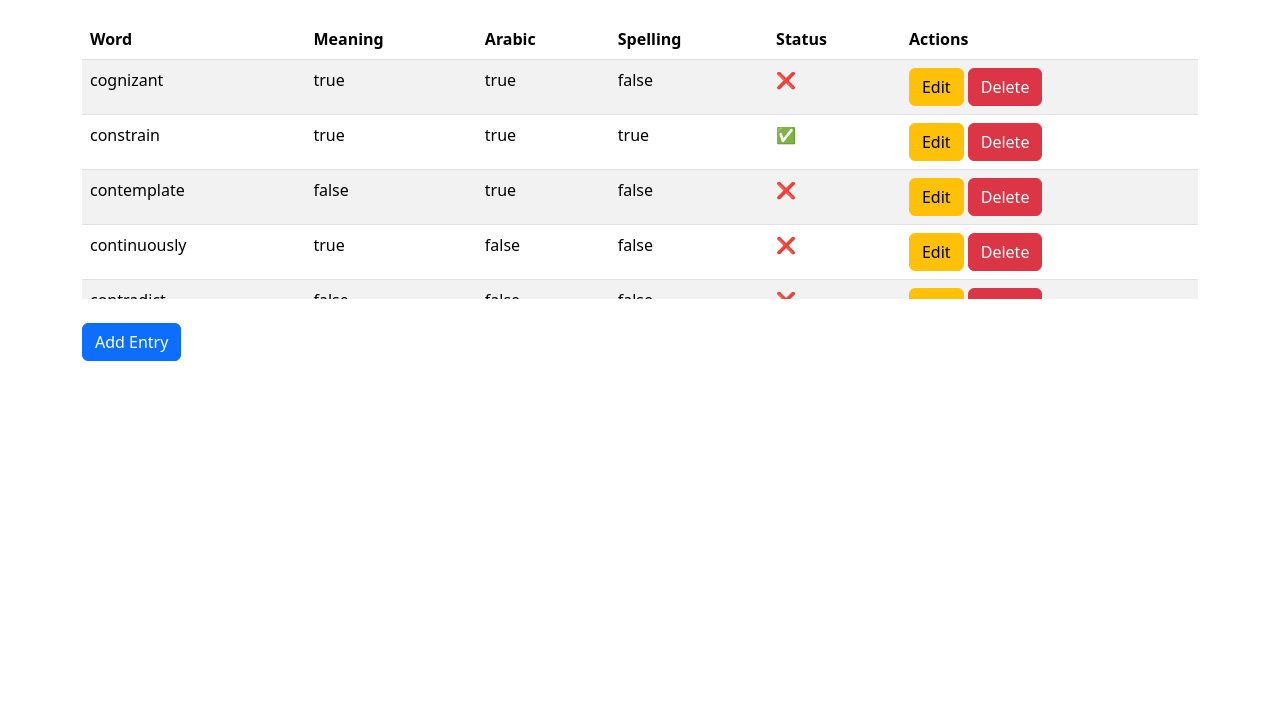
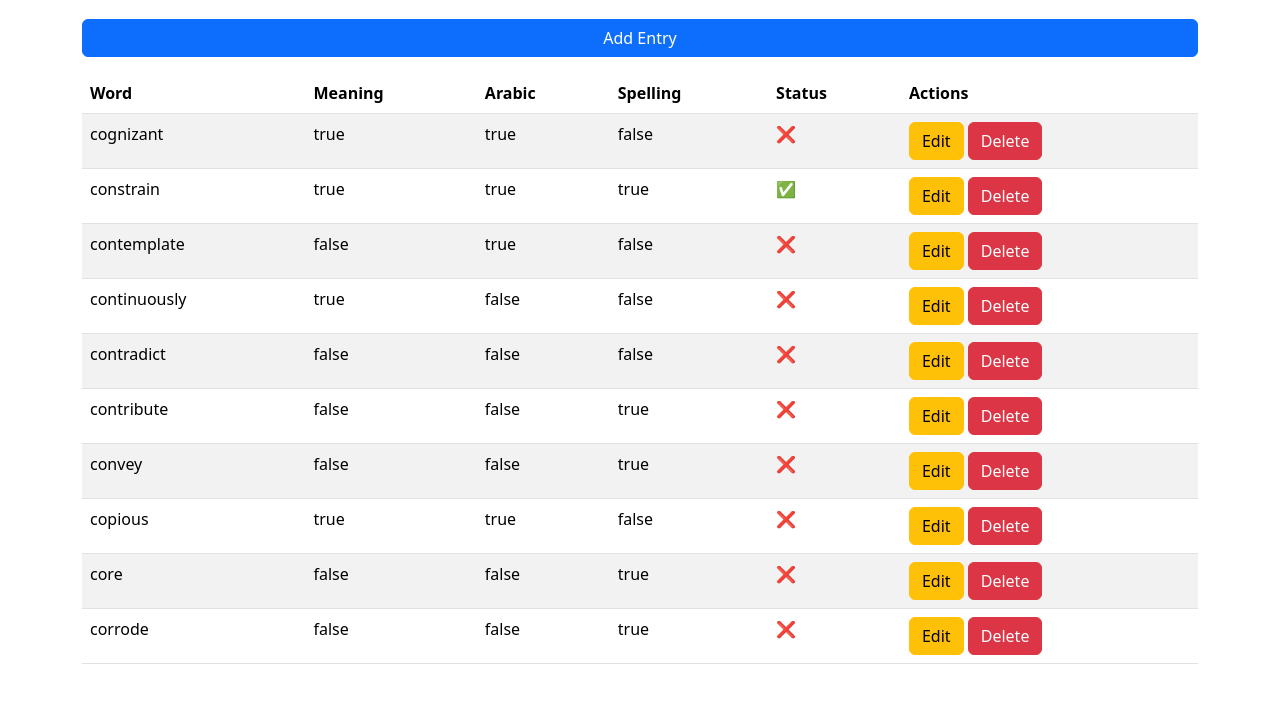
Before and after one commit to Dev4YM/TOEFL, a plain HTML site: page index.html in a window 1280 px wide. Shown: the part 77-780 px from the top of the page. Drawn offline with nearby package versions, Linux system fonts and the light colour scheme.

Commit message:
Update index.html

```diff
--- a/index.html
+++ b/index.html
@@ -138,7 +138,8 @@
 <body>
     <div class="container mt-4">
         <h1 class="mb-4">Vocabulary List</h1>
-        <div id="list-container" class="mb-4" style="max-height: 35vh; overflow: auto;">
+        <button type="button" id="add-entry" class="btn btn-primary w-100 mb-3" data-bs-toggle="modal" data-bs-target="#form-container">Add Entry</button>
+        <div id="list-container" class="mb-4" style="max-height: 75%; overflow: auto;">
             <table id="vocab-table" class="table table-striped">
                 <thead>
                     <tr>
@@ -155,7 +156,6 @@
                 </tbody>
             </table>
         </div>
-        <button type="button" id="add-entry" class="btn btn-primary" data-bs-toggle="modal" data-bs-target="#form-container">Add Entry</button>
         <div class="modal fade" id="form-container" tabindex="-1" aria-labelledby="FormLabel" aria-hidden="true">
             <div class="modal-dialog modal-dialog-centered">
                 <div class="modal-content px-5">
```
